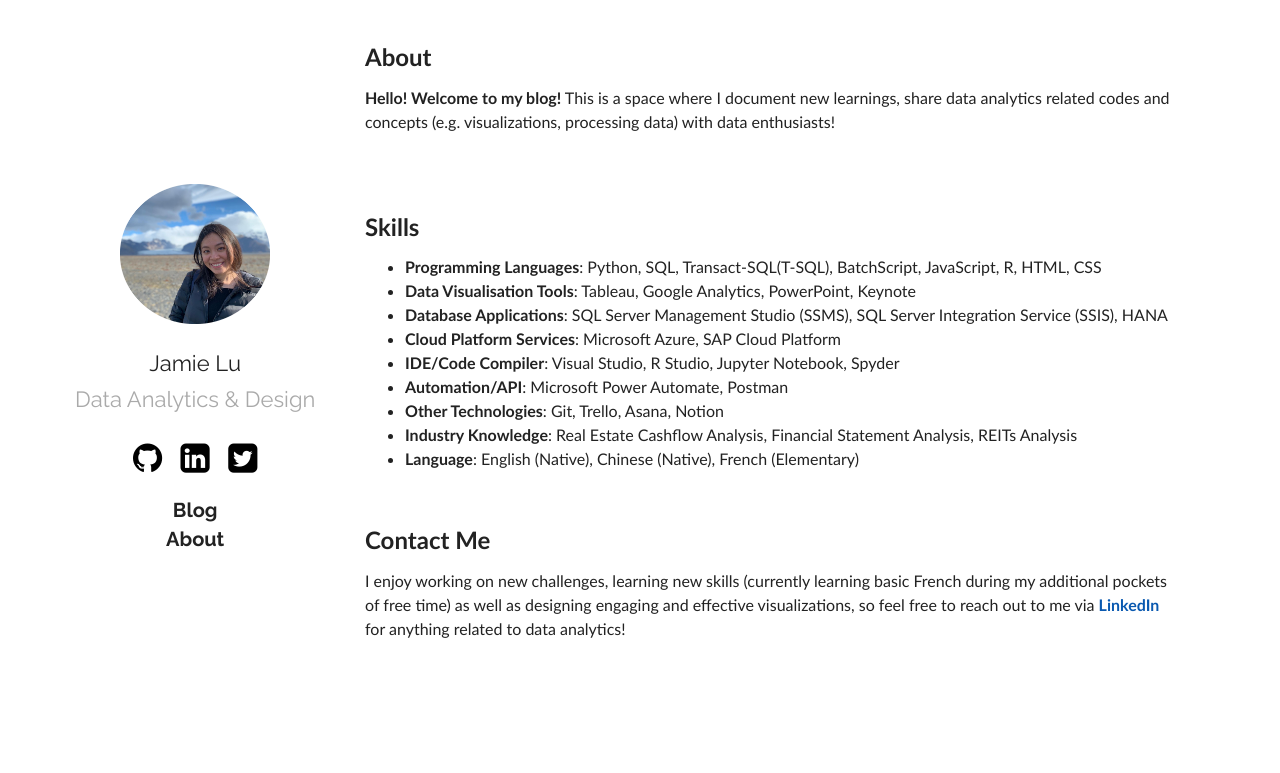
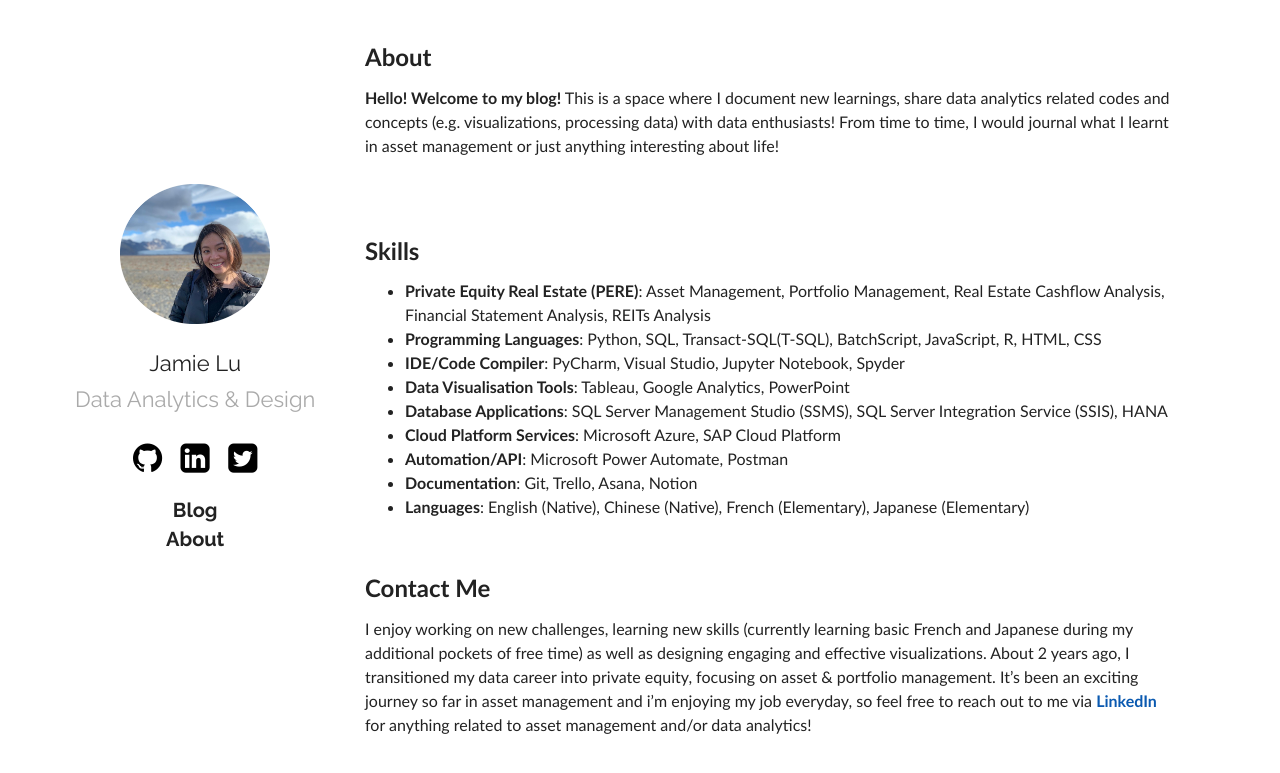
Before and after one commit to jamieqianhui/jamieqianhui.github.io, a Jekyll site: the page built from about.md, in a window 1280 px wide. Shown: the top 773 px of the page. Built offline with Jekyll 4.4.1, drawn with Linux system fonts in a browser that asks for light colours.

Commit message:
Update about.md

```diff
--- a/about.md
+++ b/about.md
@@ -6,26 +6,26 @@ title:  "About"
 
 ## About
 **Hello! Welcome to my blog!** This is a space where I document new learnings, share data analytics related codes and concepts (e.g. visualizations, processing data) with data enthusiasts!
-<br><br>
+From time to time, I would journal what I learnt in asset management or just anything interesting about life! <br><br>
 
 <br>
 
 ## Skills
 
++ **Private Equity Real Estate (PERE)**: Asset Management, Portfolio Management, Real Estate Cashflow Analysis, Financial Statement Analysis, REITs Analysis
 + **Programming Languages**: Python, SQL, Transact-SQL(T-SQL), BatchScript, JavaScript, R, HTML, CSS
-+ **Data Visualisation Tools**: Tableau, Google Analytics, PowerPoint, Keynote
++ **IDE/Code Compiler**:     PyCharm, Visual Studio, Jupyter Notebook, Spyder
++ **Data Visualisation Tools**: Tableau, Google Analytics, PowerPoint
 + **Database Applications**:  SQL Server Management Studio (SSMS), SQL Server Integration Service (SSIS), HANA
 + **Cloud Platform Services**: Microsoft Azure, SAP Cloud Platform
-+ **IDE/Code Compiler**:     Visual Studio, R Studio, Jupyter Notebook, Spyder
 + **Automation/API**:        Microsoft Power Automate, Postman
-+ **Other Technologies**:    Git, Trello, Asana, Notion
-+ **Industry Knowledge**:    Real Estate Cashflow Analysis, Financial Statement Analysis, REITs Analysis
-+ **Language**:              English (Native), Chinese (Native), French (Elementary)
++ **Documentation**:    Git, Trello, Asana, Notion
++ **Languages**:              English (Native), Chinese (Native), French (Elementary), Japanese (Elementary)
 
 <br>
 
 ## Contact Me
-I enjoy working on new challenges, learning new skills (currently learning basic French during my additional pockets of free time) as well as designing engaging and effective visualizations, so feel free to reach out to me via **[LinkedIn][Linkedin]** for anything related to data analytics!
+I enjoy working on new challenges, learning new skills (currently learning basic French and Japanese during my additional pockets of free time) as well as designing engaging and effective visualizations. About 2 years ago, I transitioned my data career into private equity, focusing on asset & portfolio management. It's been an exciting journey so far in asset management and i'm enjoying my job everyday, so feel free to reach out to me via **[LinkedIn][Linkedin]** for anything related to asset management and/or data analytics!
 
 <br>
 <br>
```
